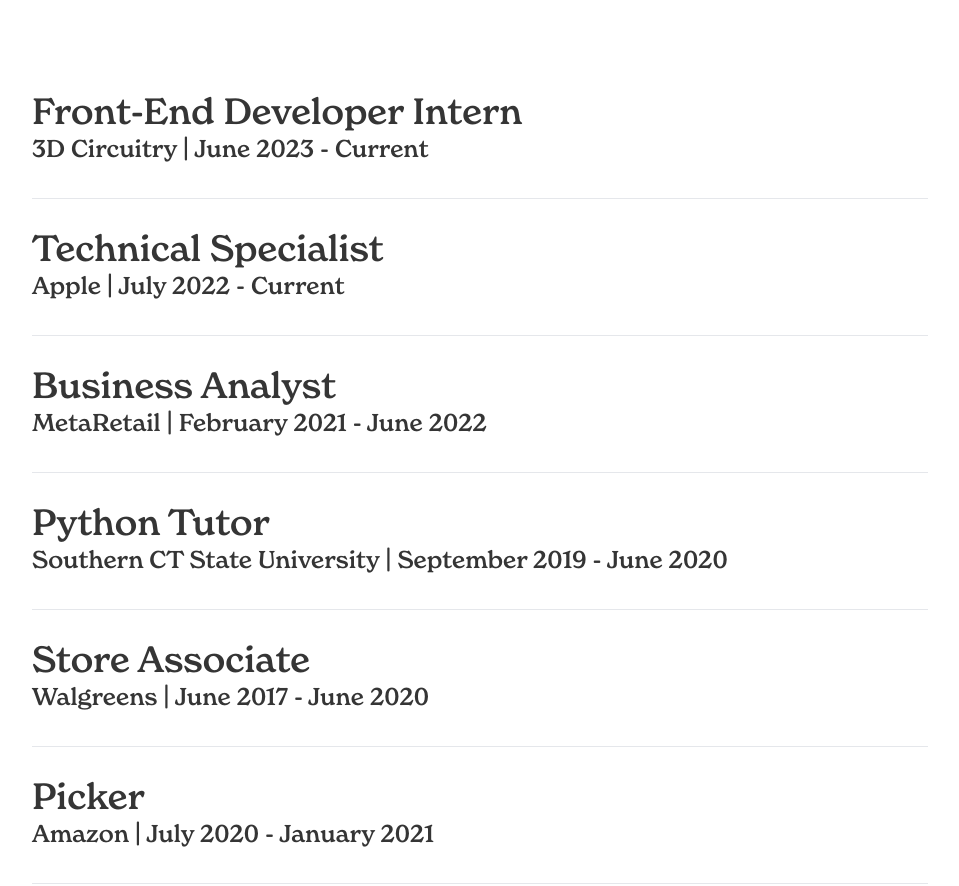
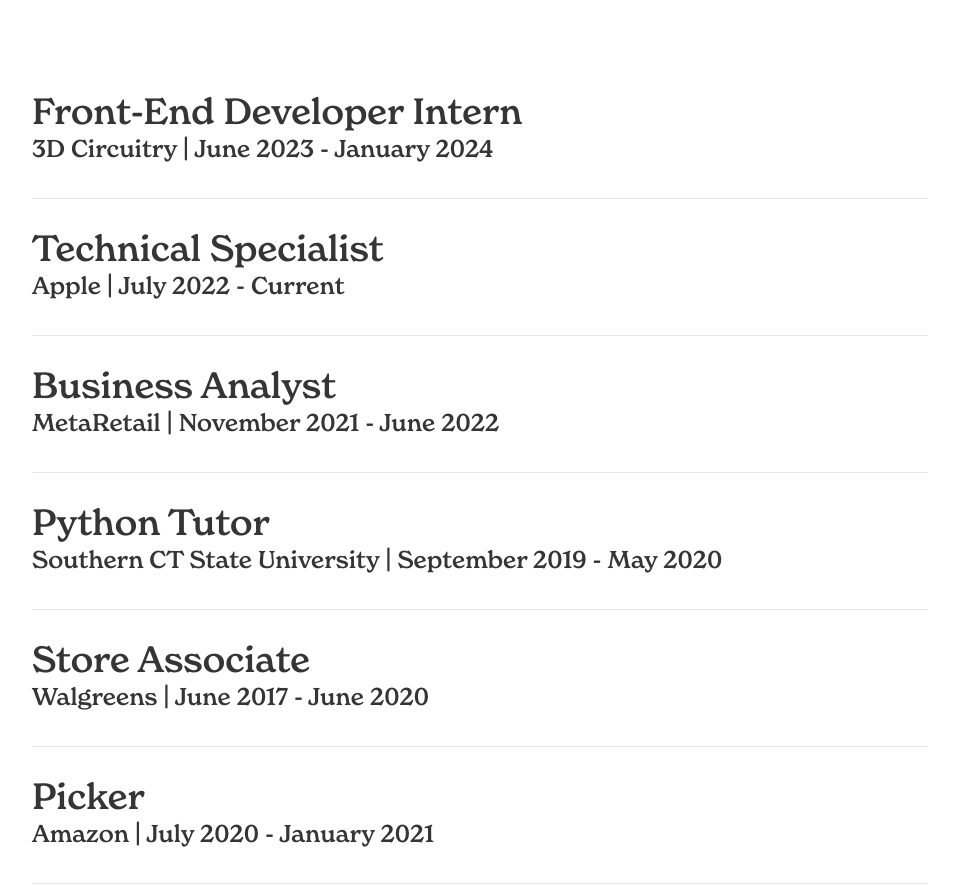
Before and after one commit to pigeonsarecheesecake/website_portfolio, a Next.js app: page / in a window 1280 px wide. Shown: the part 1720-2606 px from the top of the page, without its empty margins (160-1119 px from the left). Built offline with nearby package versions, Linux system fonts and the light colour scheme.

Commit message:
Revises errors on experience

```diff
--- a/src/app/components/Experience.tsx
+++ b/src/app/components/Experience.tsx
@@ -19,7 +19,7 @@ const Experience = () => {
     <div className={`flex flex-col justify-between opacity-0 transition-all duration-[1500ms] ${inView2 ? "show" : ""}`} ref={ref2}>
         <div className="py-4 md:py-8">
             <h2 className="md:text-4xl">Front-End Developer Intern</h2>
-            <p className="md:text-2xl">3D Circuitry | June 2023 - Current</p>
+            <p className="md:text-2xl">3D Circuitry | June 2023 - January 2024</p>
         </div>
         <hr></hr>
         <div className="py-4 md:py-8">
@@ -29,12 +29,12 @@ const Experience = () => {
         <hr></hr>
         <div className="py-4 md:py-8">
             <h2 className="md:text-4xl">Business Analyst</h2>
-            <p className="md:text-2xl">MetaRetail | February 2021 - June 2022</p>
+            <p className="md:text-2xl">MetaRetail | November 2021 - June 2022</p>
         </div>
         <hr></hr>
         <div className="py-4 md:py-8">
             <h2 className="md:text-4xl">Python Tutor</h2>
-            <p className="md:text-2xl">Southern CT State University | September 2019 - June 2020</p>
+            <p className="md:text-2xl">Southern CT State University | September 2019 - May 2020</p>
         </div>
         <hr></hr>
         <div className="py-4 md:py-8">
```
